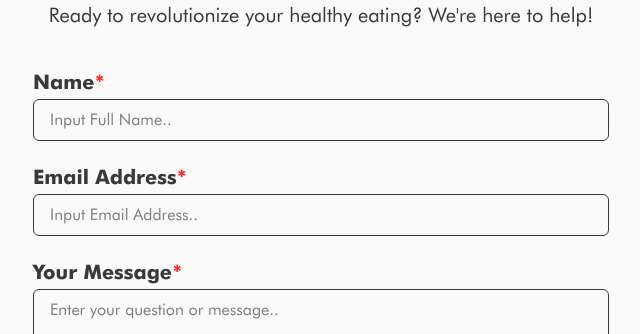
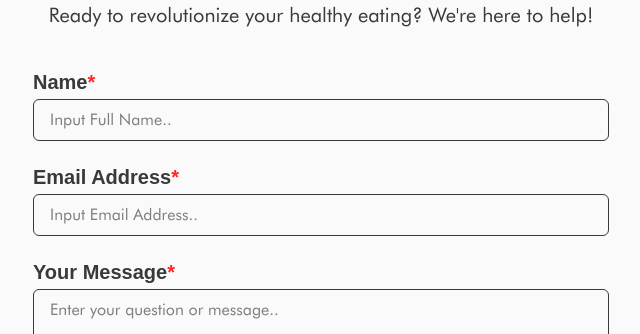
Before and after one commit to Izhrr/sea-compfest, a Next.js app: page /contact in a window 1280 px wide. Shown: the part 143-477 px from the top of the page, without its empty margins (319-959 px from the left). Built offline with nearby package versions, Linux system fonts and the light colour scheme.

Commit message:
style: adjust style  contact us page

```diff
--- a/src/app/contact/page.jsx
+++ b/src/app/contact/page.jsx
@@ -23,7 +23,7 @@ const ContactPage = () => {
         </p>
         <form className="flex flex-col gap-6" onSubmit={handleSubmit}>
           <div>
-            <label className="font-heading text-h5 text-paragraph-black font-bold" htmlFor="name">
+            <label className="font-subheading text-h5 text-paragraph-black font-bold" htmlFor="name">
               Name<span className="text-[#FF2626]">*</span>
             </label>
             <input
@@ -36,7 +36,7 @@ const ContactPage = () => {
             />
           </div>
           <div>
-            <label className="font-heading text-h5 text-paragraph-black font-bold" htmlFor="email">
+            <label className="font-subheading text-h5 text-paragraph-black font-bold" htmlFor="email">
               Email Address<span className="text-[#FF2626]">*</span>
             </label>
             <input
@@ -49,7 +49,7 @@ const ContactPage = () => {
             />
           </div>
           <div>
-            <label className="font-heading text-h5 text-paragraph-black font-bold" htmlFor="message">
+            <label className="font-subheading text-h5 text-paragraph-black font-bold" htmlFor="message">
               Your Message<span className="text-[#FF2626]">*</span>
             </label>
             <textarea
```
